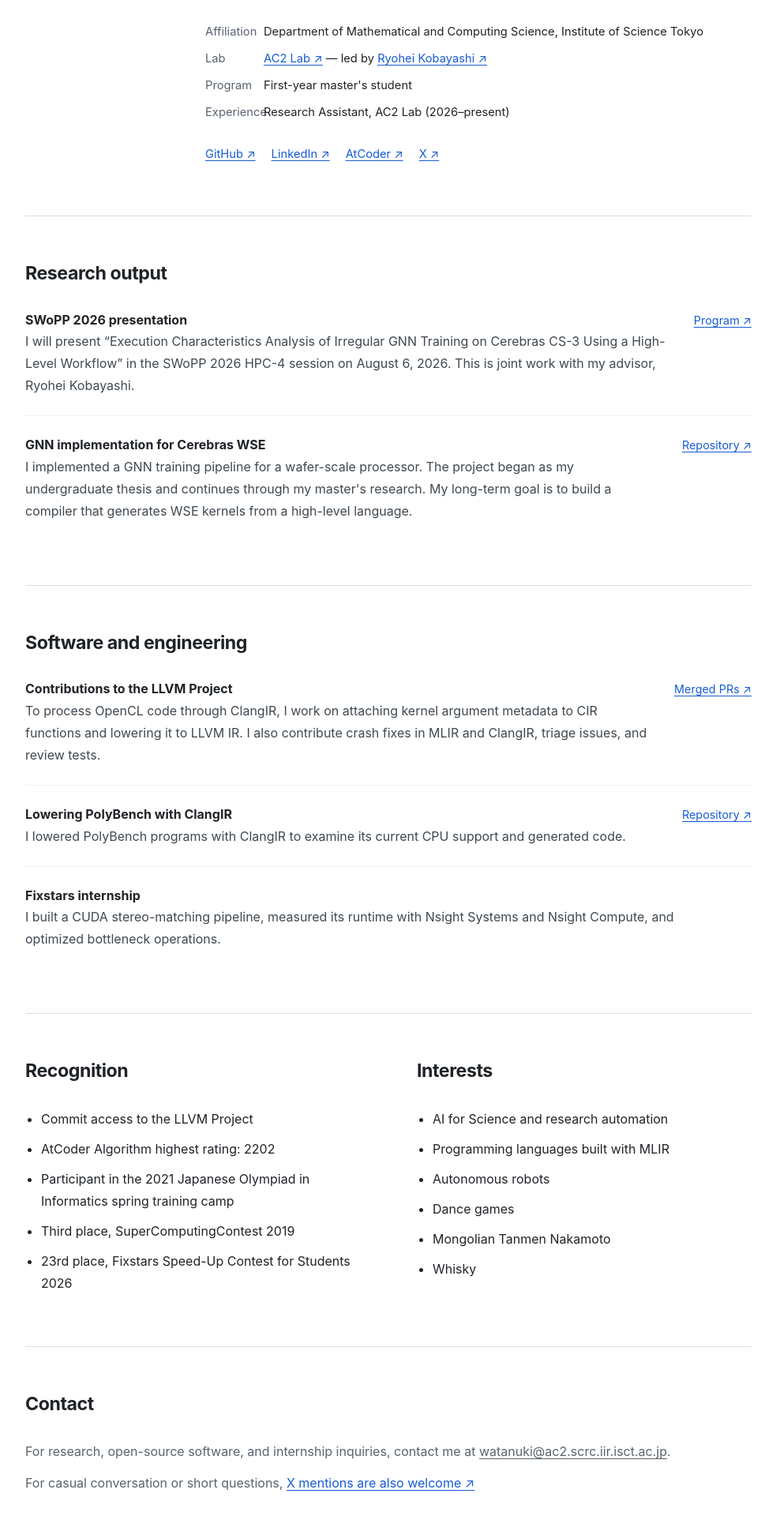
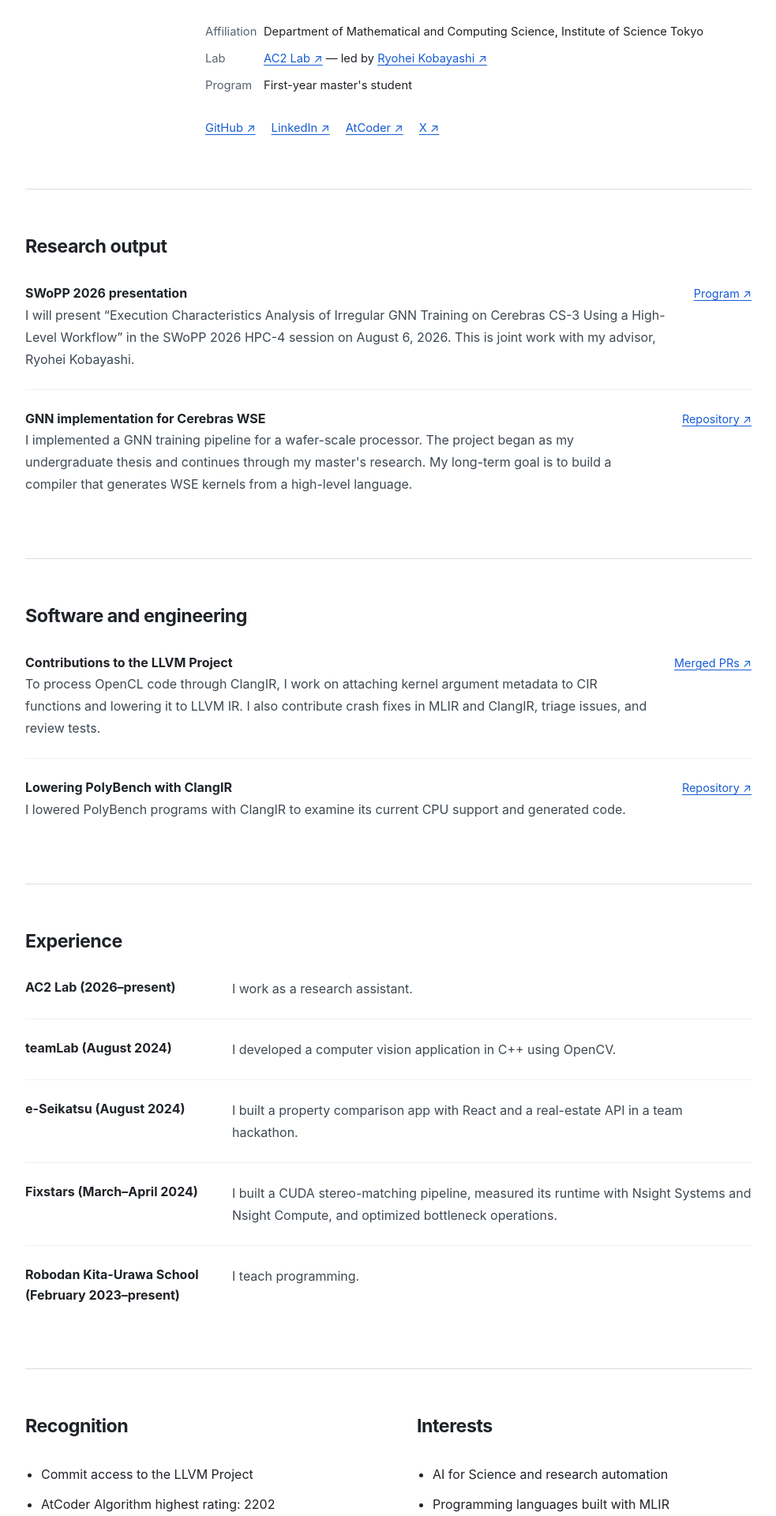
Before and after one commit to Men-cotton/Men-cotton.github.io, a Next.js app: page / in a window 1280 px wide. Shown: the part 420-2340 px from the top of the page at 79% size, without its empty margins (148-1131 px from the left). Built offline with nearby package versions, Linux system fonts and the light colour scheme.

Commit message:
Add complete experience section

```diff
--- a/app/ProfilePage.tsx
+++ b/app/ProfilePage.tsx
@@ -9,9 +9,9 @@ const labels = {
     navLabel: "Page navigation",
     language: "日本語",
     languageHref: "/ja",
-    facts: ["Affiliation", "Lab", "Program", "Experience"],
+    facts: ["Affiliation", "Lab", "Program"],
     profileLinks: "External profiles",
-    sections: ["Research output", "Software and engineering", "Recognition", "Interests", "Contact"],
+    sections: ["Research output", "Software and engineering", "Experience", "Recognition", "Interests", "Contact"],
     portrait: "Portrait of Akimasa Watanuki",
   },
   ja: {
@@ -19,9 +19,9 @@ const labels = {
     navLabel: "ページ内ナビゲーション",
     language: "English",
     languageHref: "/",
-    facts: ["所属", "研究室", "学年", "経歴"],
+    facts: ["所属", "研究室", "学年"],
     profileLinks: "外部プロフィール",
-    sections: ["研究実績", "開発実績", "受賞・成績", "関心", "連絡先"],
+    sections: ["研究実績", "開発実績", "経歴", "受賞・成績", "関心", "連絡先"],
     portrait: "綿貫晃雅のポートレート",
   },
 } as const;
@@ -75,8 +75,9 @@ export function ProfilePage({ markdown, locale }: { markdown: string; locale: Lo
   const { frontmatter, sections } = parseProfile(markdown);
   const researchOutput = parseEntries(sections.get(copy.sections[0]));
   const developmentWork = parseEntries(sections.get(copy.sections[1]));
-  const achievements = parseBullets(sections.get(copy.sections[2]));
-  const interests = parseBullets(sections.get(copy.sections[3]));
+  const experience = parseEntries(sections.get(copy.sections[2]));
+  const achievements = parseBullets(sections.get(copy.sections[3]));
+  const interests = parseBullets(sections.get(copy.sections[4]));
 
   return (
     <main lang={locale}>
@@ -110,7 +111,6 @@ export function ProfilePage({ markdown, locale }: { markdown: string; locale: Lo
               </dd>
             </div>
             <div><dt>{copy.facts[2]}</dt><dd>{frontmatter.year}</dd></div>
-            <div><dt>{copy.facts[3]}</dt><dd>{frontmatter.position}</dd></div>
           </dl>
           <div className="profile-links" aria-label={copy.profileLinks}>
             <ExternalLink href={frontmatter.github}>GitHub</ExternalLink>
@@ -145,19 +145,31 @@ export function ProfilePage({ markdown, locale }: { markdown: string; locale: Lo
         </div>
       </section>
 
+      <section className="section" id="experience">
+        <h2>{copy.sections[2]}</h2>
+        <div className="entry-list">
+          {experience.map((item) => (
+            <article className="entry" key={item.title}>
+              <h3>{item.title}</h3>
+              <p>{item.description}</p>
+            </article>
+          ))}
+        </div>
+      </section>
+
       <section className="section two-column">
         <div className="recognition">
-          <h2>{copy.sections[2]}</h2>
+          <h2>{copy.sections[3]}</h2>
           <ul>{achievements.map((item) => <li key={item.label}>{item.link ? <ExternalLink href={item.link}>{item.label}</ExternalLink> : item.label}</li>)}</ul>
         </div>
         <div>
-          <h2>{copy.sections[3]}</h2>
+          <h2>{copy.sections[4]}</h2>
           <ul>{interests.map((item) => <li key={item.label}>{item.link ? <ExternalLink href={item.link}>{item.label}</ExternalLink> : item.label}</li>)}</ul>
         </div>
       </section>
 
       <section className="section contact" id="contact">
-        <h2>{copy.sections[4]}</h2>
+        <h2>{copy.sections[5]}</h2>
         <p>{frontmatter.contact_before}{locale === "en" ? " " : ""}<a className="email" href={`mailto:${frontmatter.email}`}>{frontmatter.email}</a>{frontmatter.contact_after}</p>
         <p>{frontmatter.casual_contact} <ExternalLink href={frontmatter.x}>{frontmatter.casual_contact_link}</ExternalLink></p>
       </section>
--- a/content/profile.en.md
+++ b/content/profile.en.md
@@ -8,7 +8,6 @@ lab_url: https://www.ac2.scrc.iir.isct.ac.jp/
 advisor: Ryohei Kobayashi
 advisor_url: https://sites.google.com/site/ryokbya/
 year: First-year master's student
-position: Research Assistant, AC2 Lab (2026–present)
 summary: I study faster machine learning on large AI accelerators. I also contribute to compiler development in the LLVM Project.
 keywords_label: Fields
 keywords: High-Performance Computing (HPC) / Cerebras WSE / GNN / GPU Computing / Machine Learning Acceleration / AI for Science / Digital Twins / Compilers / LLVM / MLIR / ClangIR / OpenCL
@@ -45,8 +44,22 @@ To process OpenCL code through ClangIR, I work on attaching kernel argument meta
 I lowered PolyBench programs with ClangIR to examine its current CPU support and generated code.
 [Repository](https://github.com/Men-cotton/llvm-test-suite-clangir)
 
-### Fixstars internship
+## Experience
+
+### AC2 Lab (2026–present)
+I work as a research assistant.
+
+### teamLab (August 2024)
+I developed a computer vision application in C++ using OpenCV.
+
+### e-Seikatsu (August 2024)
+I built a property comparison app with React and a real-estate API in a team hackathon.
+
+### Fixstars (March–April 2024)
 I built a CUDA stereo-matching pipeline, measured its runtime with Nsight Systems and Nsight Compute, and optimized bottleneck operations.
+
+### Robodan Kita-Urawa School (February 2023–present)
+I teach programming.
 
 ## Recognition
 
```
Also changed, not shown: content/profile.md (+15 -2 lines).
